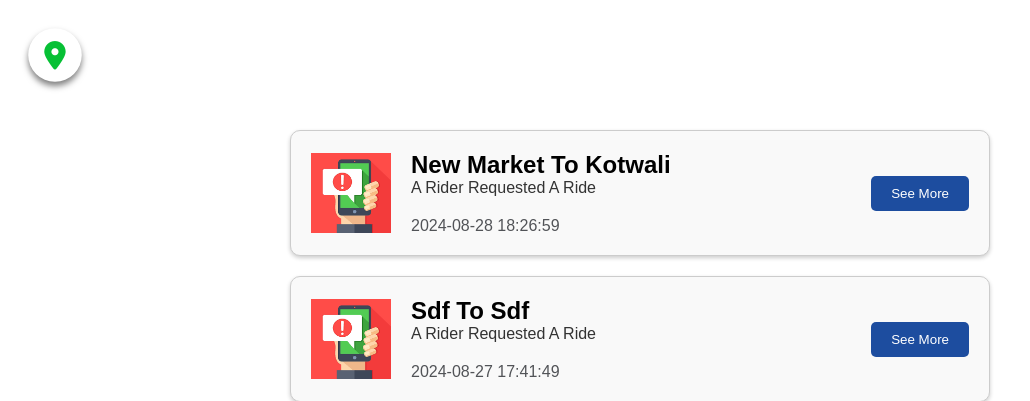
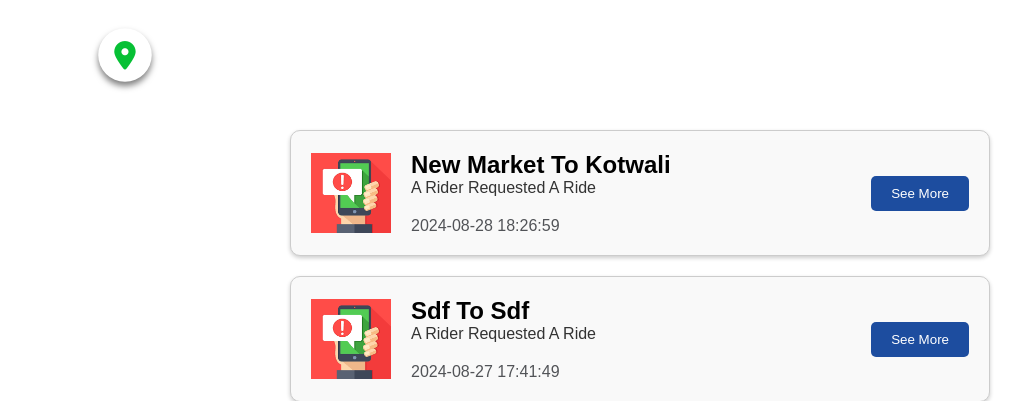
Before and after one commit to AdibAFC/IP_MamaJaba, a PHP site: page /driver.php in a window 1280 px wide. Shown: the part 96-497 px from the top of the page, without its empty margins (0-1030 px from the left). Run offline with PHP 8.4, Linux system fonts and the light colour scheme; the visitor is signed in with stand-in values (Sample User, id 1); data comes from the database, SQL or seed files in the repository.

Commit message:
Update driver.css

```diff
--- a/Drivers/driver.css
+++ b/Drivers/driver.css
@@ -438,7 +438,7 @@ main {
     animation: beat 1s infinite;
     transition: background-color 0.3s;
     box-shadow: 0 4px 6px rgba(0, 0, 0, 0.5);
-    margin: 30px;
+    margin: 30px 100px;
 }
 
 .beating-button:hover {
```
